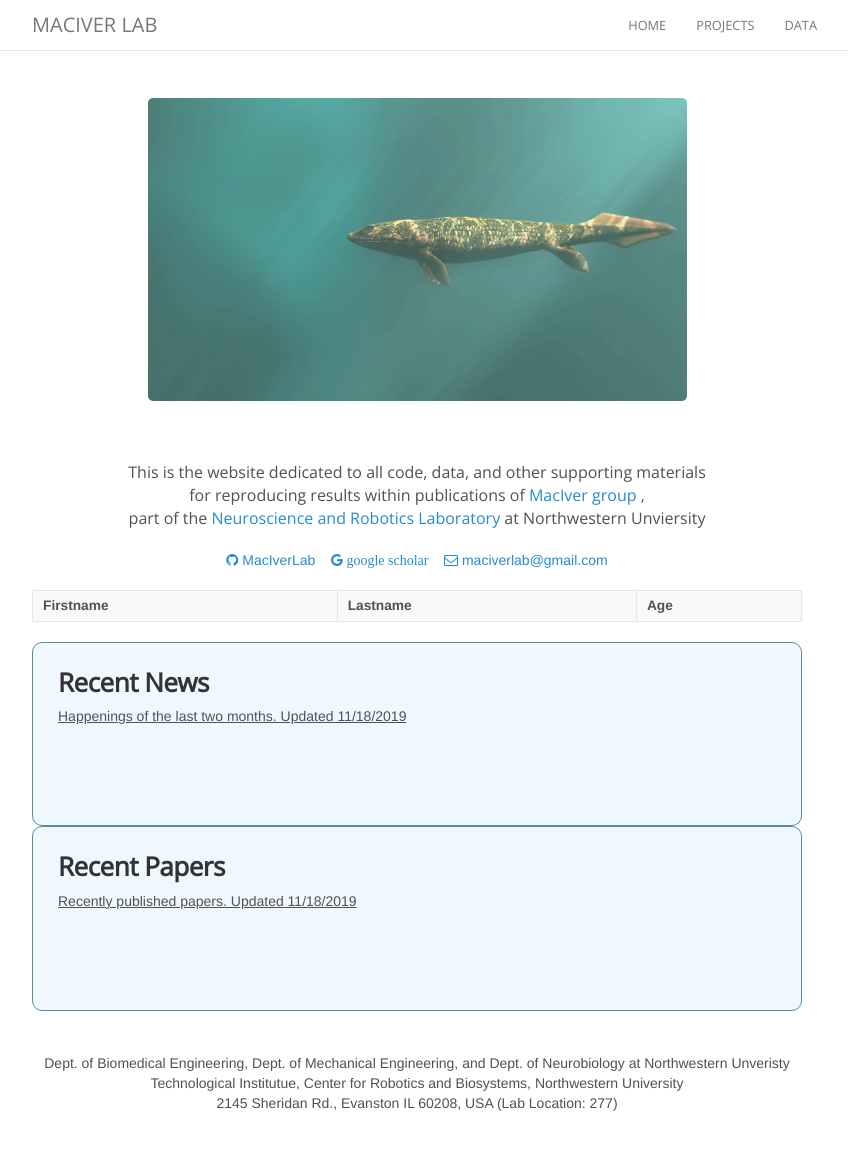
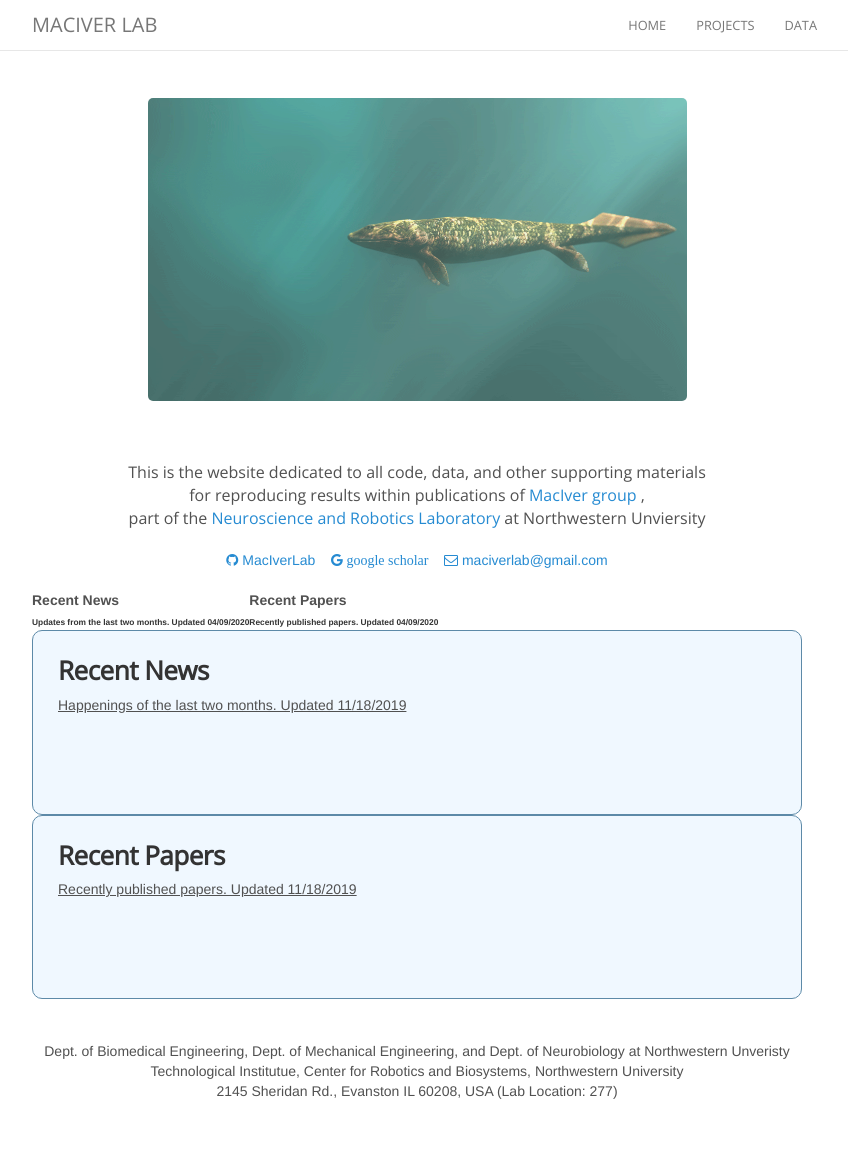
Before and after one commit to maciverlab/maciverlab.github.io, a Jekyll site: the page built from index.html, in a window 1280 px wide and 1155 px high. Shown: the top 1150 px of the window, without its empty margins (223-1071 px from the left). Built offline with Jekyll 4.4.1, drawn with Linux system fonts in a browser that asks for light colours; nearby versions of some CDN libraries; comment, search, counter and statistics services are not loaded.

Commit message:
Update index.html

```diff
--- a/index.html
+++ b/index.html
@@ -16,11 +16,17 @@ layout: default
       </a>
       </p>
 
-    <table class="general">
+    <table class="recent">
         <tr>
-        <th>Firstname</th>
-        <th>Lastname</th>
-        <th>Age</th>
+            <th>Recent News</th>
+            <th>Recent Papers</th>
+        </tr>
+
+        <tr>
+            <td style="text-align:center">
+                <strong style="font-size:60%;">Updates from the last two months. Updated 04/09/2020</strong></td>
+            <td style="text-align:center">
+                <strong style="font-size:60%;">Recently published papers. Updated 04/09/2020</strong></td>
         </tr>
     </table>
 
```
